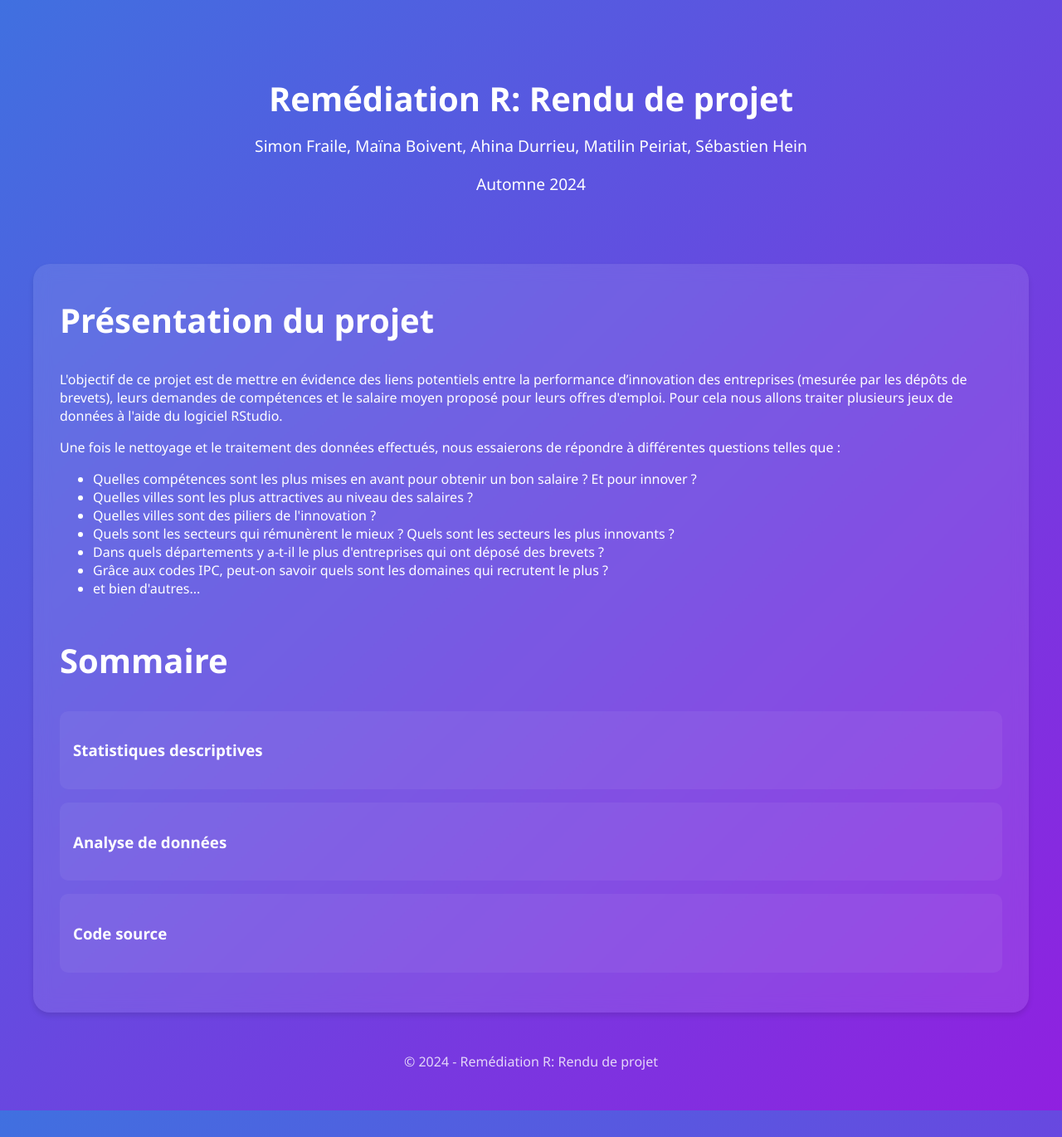
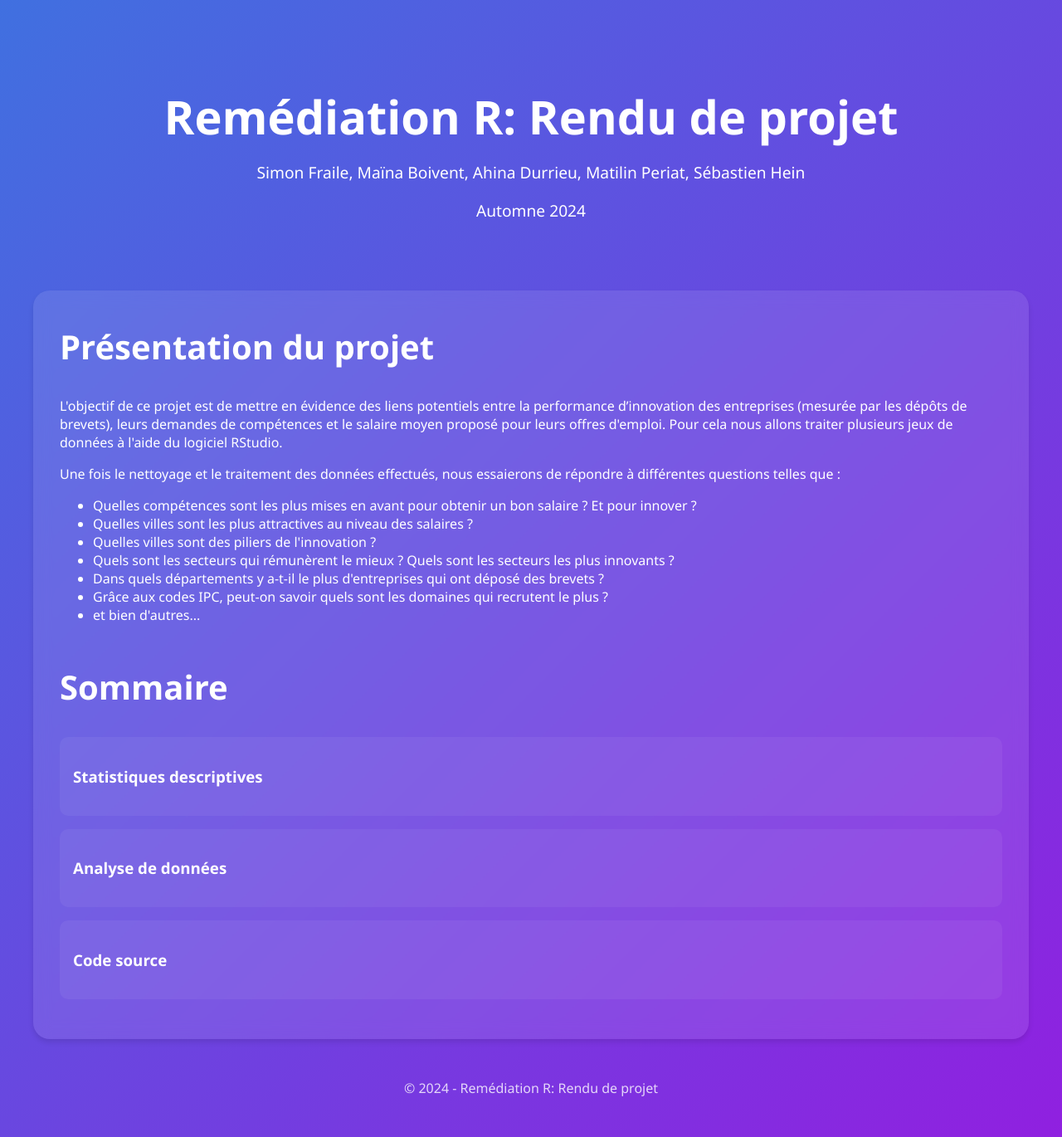
Before and after one commit to SebastienH422/ProjetR.smams, a Jekyll site: the page index.html, which Jekyll copies as it is, in a window 1280 px wide. Shown: the whole page at 83% size. Built offline with Jekyll 4.4.1, drawn with Linux system fonts in a browser that asks for light colours.

Commit message:
Update index.html

```diff
--- a/index.html
+++ b/index.html
@@ -74,8 +74,8 @@
 <body>
     <div class="container">
         <header class="header">
-            <h1>Remédiation R: Rendu de projet</h1>
-            <p>Simon Fraile, Maïna Boivent, Ahina Durrieu, Matilin Peiriat, Sébastien Hein</p>
+            <h1 style="font-size: 3.5rem;">Remédiation R: Rendu de projet</h1>
+            <p>Simon Fraile, Maïna Boivent, Ahina Durrieu, Matilin Periat, Sébastien Hein</p>
             <p> Automne 2024 </script></p>
         </header>
 
```
